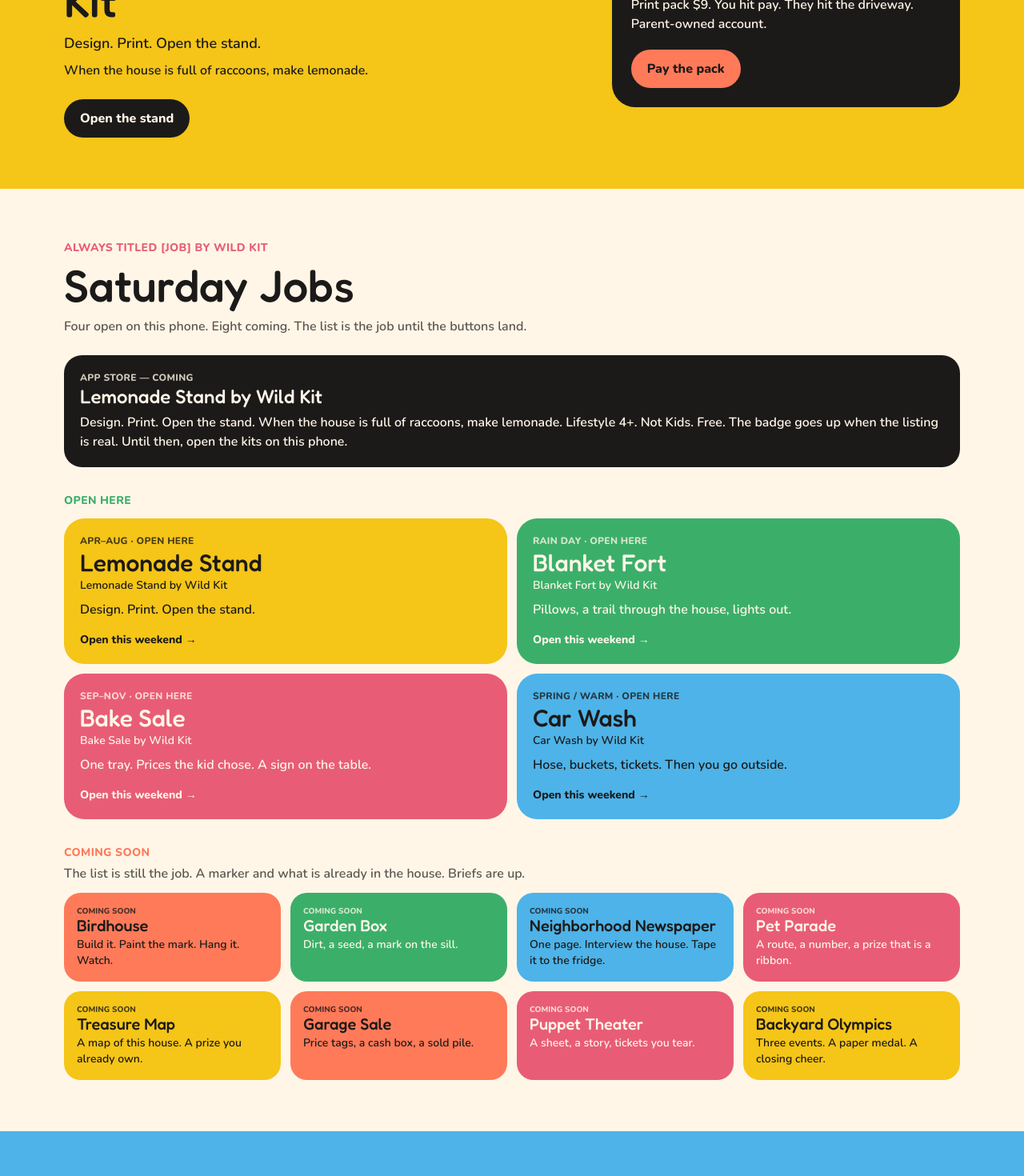
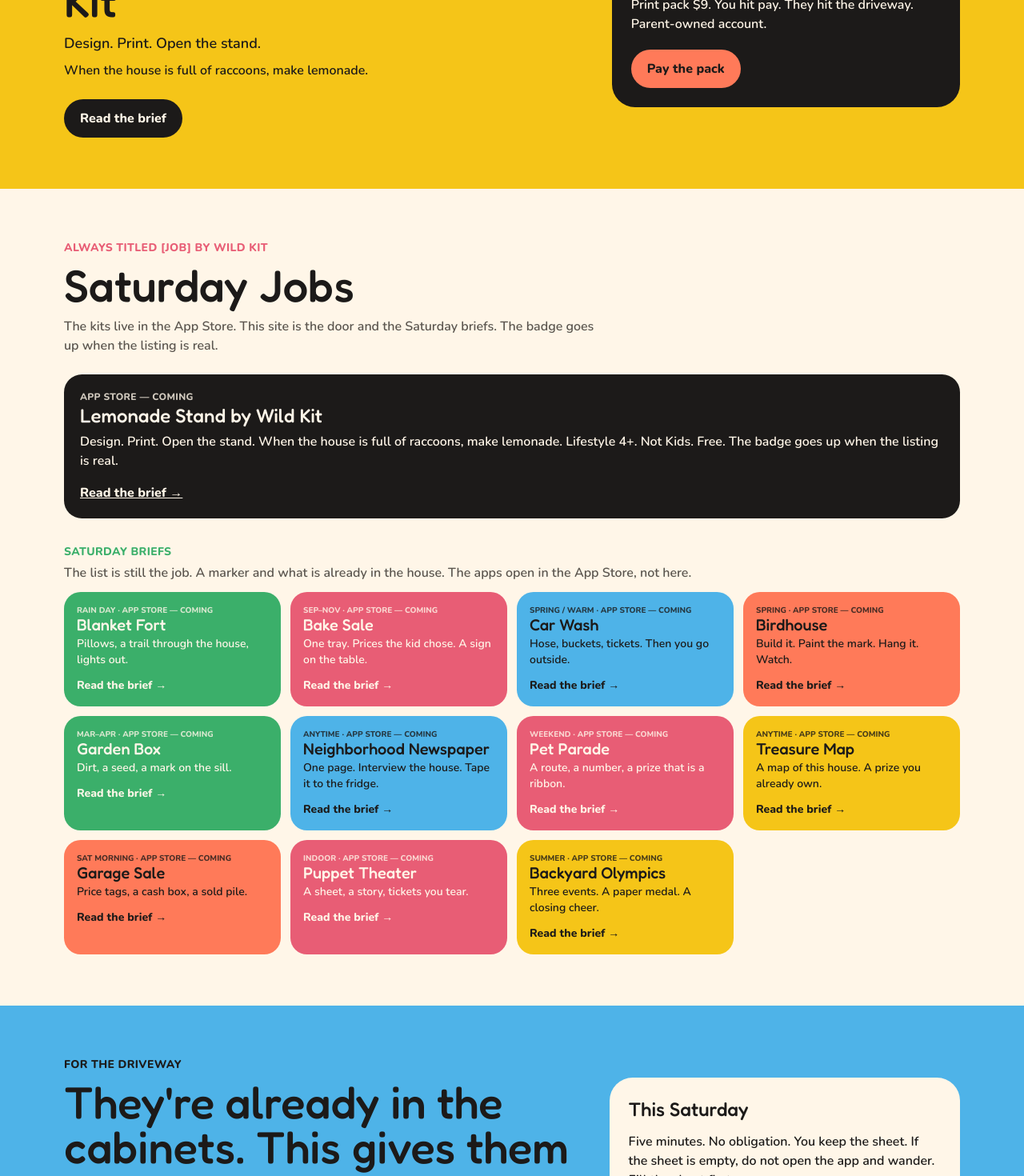
Before and after one commit to rmcnally11/wild-kit, a Next.js app: page / in a window 1280 px wide. Shown: the part 1300-2770 px from the top of the page at 80% size. Built offline with nearby package versions, Linux system fonts and the light colour scheme.

Commit message:
Make the live site the studio door, not the apps
Saturday Jobs stay as briefs and App Store listings (coming). Playable web kits redirect off the public site.

Co-authored-by: rmcnally11 <rmcnally11@gmail.com>

```diff
--- a/app/apps/page.tsx
+++ b/app/apps/page.tsx
@@ -2,7 +2,7 @@ import type { Metadata } from "next";
 
 import { JobShelf } from "@/components/job-shelf";
 import { SiteChrome } from "@/components/site-chrome";
-import { APP_STORE, FIRST_APP, MASTER, SUBTITLE } from "@/lib/brand";
+import { APP_STORE, FIRST_APP, MASTER, STORE_DOOR, SUBTITLE } from "@/lib/brand";
 
 export const metadata: Metadata = {
   title: "The apps",
@@ -24,10 +24,7 @@ export default function AppsPage() {
           </div>
         </section>
         <div className="mx-auto w-full max-w-6xl px-4 py-12 md:py-16">
-          <JobShelf
-            heading="Saturday Jobs"
-            intro="Open the kits here. App Store wrap is later. Coming-soon jobs still have a Saturday brief."
-          />
+          <JobShelf heading="Saturday Jobs" intro={STORE_DOOR} />
         </div>
       </main>
     </SiteChrome>
--- a/app/page.tsx
+++ b/app/page.tsx
@@ -14,6 +14,7 @@ import {
   PARENT_OWNED,
   PROMO,
   STEPS,
+  STORE_DOOR,
   SUBTITLE,
   TAGLINE,
 } from "@/lib/brand";
@@ -42,10 +43,10 @@ export default function BrandPage() {
               </p>
               <div className="mt-4 flex flex-col gap-2 sm:mt-6 sm:flex-row">
                 <Link
-                  href="/stand"
+                  href="/kits/lemonade"
                   className="tap inline-flex h-12 items-center justify-center rounded-2xl bg-ink px-5 text-base font-extrabold text-cream sm:h-14 sm:text-lg"
                 >
-                  Open Lemonade Stand
+                  Read the brief
                 </Link>
                 <Link
                   href="/saturday"
@@ -54,6 +55,9 @@ export default function BrandPage() {
                   This Saturday
                 </Link>
               </div>
+              <p className="mt-3 text-sm font-extrabold tracking-wide uppercase text-ink/70">
+                App Store — coming
+              </p>
             </div>
             <div className="hidden shrink-0 justify-items-center md:grid">
               <div className="grid place-items-center rounded-[2rem] bg-coral p-6 ring-4 ring-ink">
@@ -106,10 +110,10 @@ export default function BrandPage() {
               <p className="mt-3 text-lg font-semibold">{SUBTITLE}</p>
               <p className="mt-2 font-semibold">{PROMO}</p>
               <Link
-                href="/stand"
+                href="/kits/lemonade"
                 className="tap mt-6 inline-flex h-12 items-center justify-center rounded-2xl bg-ink px-5 font-extrabold text-cream"
               >
-                Open the stand
+                Read the brief
               </Link>
             </div>
             <div className="rounded-[1.8rem] bg-ink p-6 text-cream">
@@ -129,10 +133,7 @@ export default function BrandPage() {
 
         <section id="jobs" className="bg-cream">
           <div className="mx-auto w-full max-w-6xl px-4 py-12 md:py-16">
-            <JobShelf
-              heading="Saturday Jobs"
-              intro="Four open on this phone. Eight coming. The list is the job until the buttons land."
-            />
+            <JobShelf heading="Saturday Jobs" intro={STORE_DOOR} />
           </div>
         </section>
 
--- a/app/parents/page.tsx
+++ b/app/parents/page.tsx
@@ -72,10 +72,10 @@ export default function ParentsPage() {
                 Fill the sheet
               </Link>
               <Link
-                href="/setup"
+                href="/apps"
                 className="tap inline-flex h-12 items-center justify-center rounded-2xl bg-cream px-6 text-lg font-extrabold text-ink"
               >
-                Start as the parent
+                The apps
               </Link>
               <Link
                 href="/privacy"
--- a/components/job-shelf.tsx
+++ b/components/job-shelf.tsx
@@ -1,17 +1,18 @@
 import Link from "next/link";
 
+import { FIRST_APP, STORE_DOOR, SUBTITLE } from "@/lib/brand";
 import { hueOf } from "@/lib/hues";
 import { KITS } from "@/lib/kits";
 
 export function JobShelf({
   heading = "The apps",
-  intro,
+  intro = STORE_DOOR,
 }: {
   heading?: string;
   intro?: string;
 }) {
-  const open = KITS.filter((kit) => kit.status === "open");
-  const next = KITS.filter((kit) => kit.status === "next");
+  const first = KITS.find((kit) => kit.id === "lemonade");
+  const rest = KITS.filter((kit) => kit.id !== "lemonade");
 
   return (
     <div>
@@ -23,43 +24,25 @@ export function JobShelf({
 
       <div className="mt-6 rounded-[1.4rem] bg-ink px-5 py-5 text-cream">
         <p className="text-xs font-extrabold tracking-wide uppercase opacity-80">App Store — coming</p>
-        <p className="font-display mt-1 text-2xl leading-none">Lemonade Stand by Wild Kit</p>
+        <p className="font-display mt-1 text-2xl leading-none">{FIRST_APP}</p>
         <p className="mt-2 font-semibold">
-          Design. Print. Open the stand. When the house is full of raccoons, make lemonade.
-          Lifestyle 4+. Not Kids. Free. The badge goes up when the listing is real. Until then, open
-          the kits on this phone.
+          {SUBTITLE} When the house is full of raccoons, make lemonade. Lifestyle 4+. Not Kids.
+          Free. The badge goes up when the listing is real.
         </p>
+        {first && (
+          <Link href={`/kits/${first.id}`} className="mt-4 inline-block font-extrabold underline">
+            Read the brief →
+          </Link>
+        )}
       </div>
 
-      <p className="mt-8 text-sm font-extrabold tracking-wide text-leaf uppercase">Open here</p>
-      <div className="mt-3 grid gap-3 sm:grid-cols-2">
-        {open.map((kit) => {
-          const hue = hueOf(kit.id);
-          return (
-            <Link
-              key={kit.id}
-              href={kit.href || `/kits/${kit.id}`}
-              className="tap rounded-[1.6rem] px-5 py-5"
-              style={{ background: hue.bg, color: hue.ink }}
-            >
-              <p className="text-xs font-extrabold tracking-wide uppercase opacity-80">
-                {kit.seasonLabel} · Open here
-              </p>
-              <p className="font-display mt-1 text-3xl leading-none">{kit.name}</p>
-              <p className="mt-1 text-sm font-semibold">{kit.listing}</p>
-              <p className="mt-2 font-semibold">{kit.line}</p>
-              <p className="mt-4 text-sm font-extrabold">Open this weekend →</p>
-            </Link>
-          );
-        })}
-      </div>
-
-      <p className="mt-8 text-sm font-extrabold tracking-wide text-coral uppercase">Coming soon</p>
+      <p className="mt-8 text-sm font-extrabold tracking-wide text-leaf uppercase">Saturday briefs</p>
       <p className="mt-1 font-semibold text-muted-foreground">
-        The list is still the job. A marker and what is already in the house. Briefs are up.
+        The list is still the job. A marker and what is already in the house. The apps open in the
+        App Store, not here.
       </p>
       <div className="mt-3 grid gap-3 sm:grid-cols-2 lg:grid-cols-4">
-        {next.map((kit) => {
+        {rest.map((kit) => {
           const hue = hueOf(kit.id);
           return (
             <Link
@@ -68,9 +51,12 @@ export function JobShelf({
               className="tap rounded-[1.3rem] px-4 py-4"
               style={{ background: hue.bg, color: hue.ink }}
             >
-              <p className="text-[10px] font-extrabold uppercase opacity-80">Coming soon</p>
+              <p className="text-[10px] font-extrabold uppercase opacity-80">
+                {kit.seasonLabel} · App Store — coming
+              </p>
               <p className="font-display text-xl leading-none">{kit.name}</p>
               <p className="mt-1 text-sm font-semibold">{kit.line}</p>
+              <p className="mt-3 text-sm font-extrabold">Read the brief →</p>
             </Link>
           );
         })}
--- a/components/pay-thanks.tsx
+++ b/components/pay-thanks.tsx
@@ -25,7 +25,7 @@ export function PayThanks({ plan }: { plan: "pack" | "family" }) {
       </p>
       <div className="flex flex-col gap-3 sm:flex-row">
         <Link
-          href="/app"
+          href="/apps"
           className="tap inline-flex h-12 items-center justify-center rounded-2xl bg-lemonade px-6 font-extrabold text-ink"
         >
           Saturday Jobs
--- a/lib/brand.ts
+++ b/lib/brand.ts
@@ -25,6 +25,9 @@ export const IF_HE_ASKS =
 export const GROWN_UP_FIRST = "Grown-up first. Then you invent it.";
 export const FIRST_NAME_ONLY = "First name only. No kid inbox.";
 export const PARENT_OWNED = "Parent-owned account";
+
+export const STORE_DOOR =
+  "The kits live in the App Store. This site is the door and the Saturday briefs. The badge goes up when the listing is real.";
 
 export const STEPS = [
   {
--- a/lib/kits.ts
+++ b/lib/kits.ts
@@ -33,7 +33,6 @@ export const KITS: Kit[] = [
     kid: "You’re the boss of this stand. Make the sign. Set the price. Open.",
     parent: "Kids invent the logo and the prices. You hit print. Then you go outside.",
     done: "You opened. That’s the whole point.",
-    href: "/stand",
     status: "open",
   },
   {
@@ -50,8 +49,7 @@ export const KITS: Kit[] = [
     kid: "Pack the bag. Walk the trail. Write the log.",
     parent: "Move the breakable stuff. Stay nearby. Do not turn it into a party.",
     done: "Lights out is checked. The fort can stay until morning.",
-    href: "/fort",
-    status: "open",
+    status: "next",
   },
   {
     id: "bake",
@@ -67,8 +65,7 @@ export const KITS: Kit[] = [
     kid: "Name it. Set the price. Make the sign.",
     parent: "The oven. The print. The yes on every recipe.",
     done: "The tray is empty or the sun is gone.",
-    href: "/bake",
-    status: "open",
+    status: "next",
   },
   {
     id: "wash",
@@ -84,8 +81,7 @@ export const KITS: Kit[] = [
     kid: "Make the prices. Take the tickets. Wash what you can reach.",
     parent: "The hose at the tap. Cars in park.",
     done: "The buckets are empty and the drive is not a pond.",
-    href: "/wash",
-    status: "open",
+    status: "next",
   },
   {
     id: "birdhouse",
```
Also changed, not shown: app/kits/[id]/page.tsx (+15 -14 lines), next.config.ts (+16 -9 lines), 1 other file (tests, documents, lock files or other folders).
